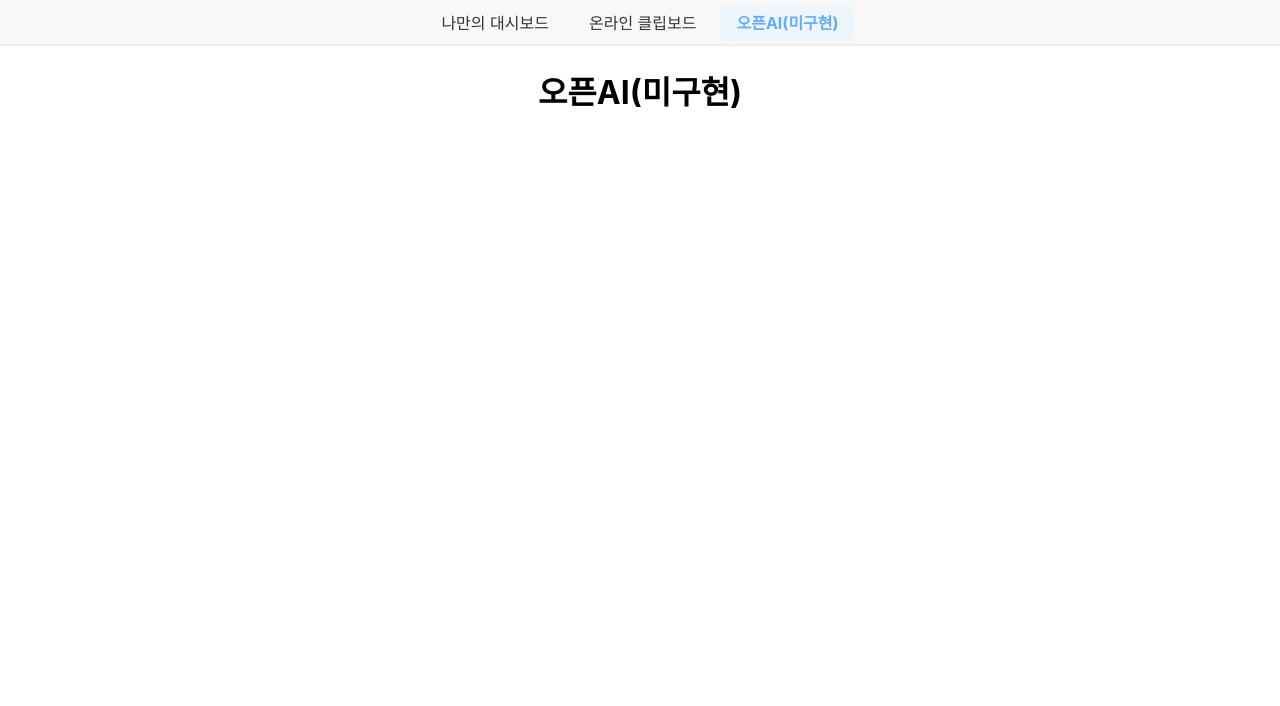
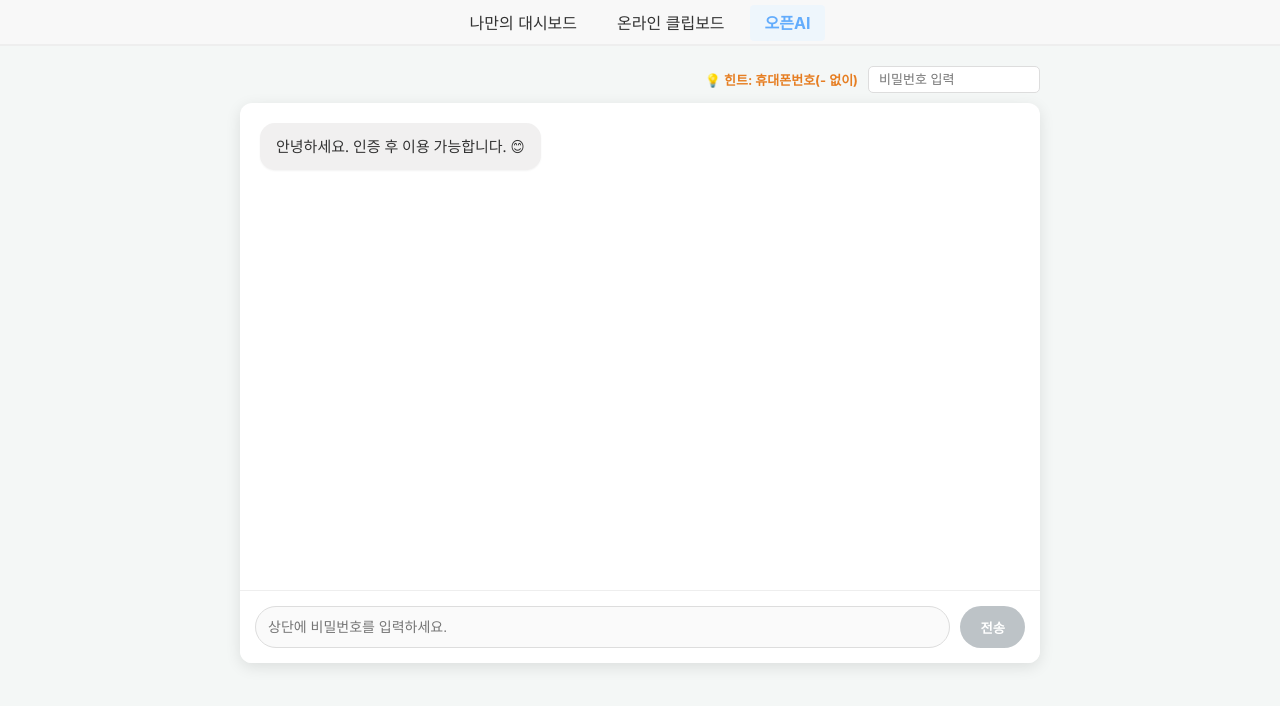
Before and after one commit to taetanee/react-app, a React (Create React App) app: page /page02 in a window 1280 px wide. Shown: the top 706 px of the page. Built offline with nearby package versions, Linux system fonts and the light colour scheme.

Commit message:
오픈AI 개발

```diff
--- a/src/Components/Router.jsx
+++ b/src/Components/Router.jsx
@@ -58,7 +58,7 @@ export default function Router() {
                     })}
                     to='/page02'
                 >
-                    오픈AI(미구현)
+                    오픈AI
                 </NavLink>
             </nav>
 
--- a/src/Pages/Page02.jsx
+++ b/src/Pages/Page02.jsx
@@ -1,5 +1,156 @@
-import React, {useEffect} from "react";
+import React, { useState, useRef, useEffect } from "react";
 
 export default function Page02() {
-    return <h1>오픈AI(미구현)</h1>;
+    const [input, setInput] = useState("");
+    // 브라우저에 저장된 비밀번호가 있으면 불러옴
+    const [password, setPassword] = useState(localStorage.getItem("chat_pwd") || "");
+    const [messages, setMessages] = useState([
+        { role: "assistant", content: "안녕하세요. 인증 후 이용 가능합니다. 😊" }
+    ]);
+    const [isLoading, setIsLoading] = useState(false);
+    const scrollRef = useRef();
+
+    useEffect(() => {
+        if (scrollRef.current) {
+            scrollRef.current.scrollTop = scrollRef.current.scrollHeight;
+        }
+    }, [messages]);
+
+    const handleSendMessage = async (e) => {
+        e.preventDefault();
+        if (!input.trim() || isLoading) return;
+
+        if (!password) {
+            alert("비밀번호를 입력해주세요.");
+            return;
+        }
+
+        const userMsg = input;
+        setInput("");
+        setMessages(prev => [...prev, { role: "user", content: userMsg }]);
+        setIsLoading(true);
+
+        try {
+            const response = await fetch("http://124.53.139.229:28000/chat", {
+                method: "POST",
+                headers: {
+                    "Content-Type": "application/json",
+                    "X-Access-Password": password
+                },
+                body: JSON.stringify({ message: userMsg }),
+            });
+
+            if (response.status === 401) {
+                throw new Error("인증 실패: 비밀번호가 틀렸습니다.");
+            }
+
+            if (!response.ok) throw new Error("서버 응답 오류");
+
+            const data = await response.json();
+            setMessages(prev => [...prev, { role: "assistant", content: data.answer }]);
+
+            localStorage.setItem("chat_pwd", password);
+
+        } catch (error) {
+            console.error("채팅 오류:", error);
+            setMessages(prev => [...prev, { role: "assistant", content: `${error.message} 😭` }]);
+        } finally {
+            setIsLoading(false);
+        }
+    };
+
+    const chatContainerStyle = {
+        maxWidth: "800px",
+        margin: "10px auto",
+        height: "70vh",
+        display: "flex",
+        flexDirection: "column",
+        backgroundColor: "#fff",
+        borderRadius: "12px",
+        boxShadow: "0 4px 15px rgba(0,0,0,0.1)",
+        overflow: "hidden",
+        fontFamily: "'Segoe UI', Tahoma, Geneva, Verdana, sans-serif"
+    };
+
+    const bubbleStyle = (role) => ({
+        maxWidth: "75%",
+        padding: "12px 16px",
+        borderRadius: "15px",
+        marginBottom: "10px",
+        fontSize: "15px",
+        lineHeight: "1.5",
+        alignSelf: role === "user" ? "flex-end" : "flex-start",
+        backgroundColor: role === "user" ? "#3498db" : "#f1f0f0",
+        color: role === "user" ? "#fff" : "#333",
+        boxShadow: "0 1px 2px rgba(0,0,0,0.05)"
+    });
+
+    return (
+        <div style={{ padding: "20px", backgroundColor: "#f4f7f6", minHeight: "90vh" }}>
+
+            {/* 비밀번호 입력 영역 (수정됨) */}
+            <div style={{ maxWidth: "800px", margin: "0 auto 10px auto", display: "flex", justifyContent: "flex-end", alignItems: "center", gap: "10px" }}>
+                <span style={{ fontSize: "13px", color: "#e67e22", fontWeight: "bold" }}>💡 힌트: 휴대폰번호(- 없이)</span>
+                <input
+                    type="text"  // (1) password에서 text로 변경하여 값이 보이게 함
+                    value={password}
+                    onChange={(e) => setPassword(e.target.value)}
+                    placeholder="비밀번호 입력"
+                    style={{
+                        padding: "5px 10px",
+                        borderRadius: "5px",
+                        border: "1px solid #ddd",
+                        fontSize: "13px",
+                        outline: "none",
+                        width: "150px"
+                    }}
+                />
+            </div>
+
+            <div style={chatContainerStyle}>
+                <div ref={scrollRef} style={{ flex: 1, padding: "20px", overflowY: "auto", display: "flex", flexDirection: "column" }}>
+                    {messages.map((msg, idx) => (
+                        <div key={idx} style={bubbleStyle(msg.role)}>
+                            {msg.content}
+                        </div>
+                    ))}
+                    {isLoading && (
+                        <div style={{ ...bubbleStyle("assistant"), fontStyle: "italic", color: "#888" }}>
+                            비서가 답변을 작성하고 있습니다...
+                        </div>
+                    )}
+                </div>
+
+                <form onSubmit={handleSendMessage} style={{ display: "flex", padding: "15px", borderTop: "1px solid #eee", backgroundColor: "#fff" }}>
+                    <input
+                        type="text"
+                        value={input}
+                        onChange={(e) => setInput(e.target.value)}
+                        placeholder={password ? "메시지를 입력하세요..." : "상단에 비밀번호를 입력하세요."}
+                        disabled={!password}
+                        style={{
+                            flex: 1,
+                            padding: "12px",
+                            borderRadius: "25px",
+                            border: "1px solid #ddd",
+                            marginRight: "10px",
+                            outline: "none",
+                            fontSize: "14px"
+                        }}
+                    />
+                    <button type="submit" disabled={isLoading || !password} style={{
+                        padding: "10px 20px",
+                        backgroundColor: (isLoading || !password) ? "#bdc3c7" : "#2c3e50",
+                        color: "#fff",
+                        border: "none",
+                        borderRadius: "25px",
+                        cursor: (isLoading || !password) ? "default" : "pointer",
+                        fontWeight: "bold"
+                    }}>
+                        전송
+                    </button>
+                </form>
+            </div>
+        </div>
+    );
 }
```
